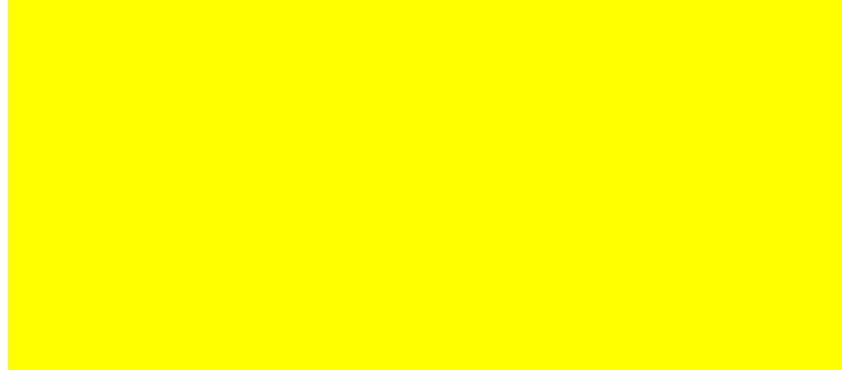
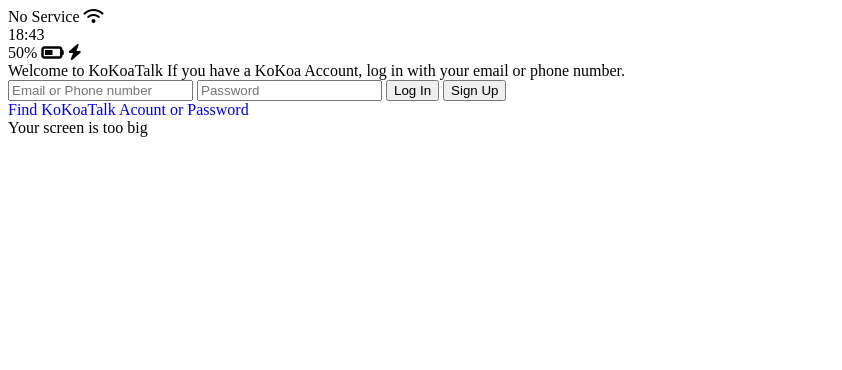
Before and after one commit to 0626na/kokoatalk-chanllenge-2020, a plain HTML site: page index.html in a window 1280 px wide. Shown: the top 370 px of the page, without its empty margins (0-842 px from the left). Drawn offline with Linux system fonts and the light colour scheme.

Commit message:
css 패스변경

```diff
--- a/css/style.css
+++ b/css/style.css
@@ -1,14 +1,14 @@
-@import "/css/components/status-bar.css";
-@import "/css/reset.css";
-@import "/css/kokoa-login.css";
-@import "/css/components/user-component.css";
-@import "/css/components/nav-bar.css";
-@import "/css/chats.css";
-@import "/css/find.css";
-@import "/css/more.css";
-@import "/css/setting.css";
-@import "/css/chat.css";
-@import "/css/components/no-mobile.css";
+@import "css/components/status-bar.css";
+@import "css/reset.css";
+@import "css/kokoa-login.css";
+@import "css/components/user-component.css";
+@import "css/components/nav-bar.css";
+@import "css/chats.css";
+@import "css/find.css";
+@import "css/more.css";
+@import "css/setting.css";
+@import "css/chat.css";
+@import "css/components/no-mobile.css";
 
 a {
   text-decoration: none;
```
